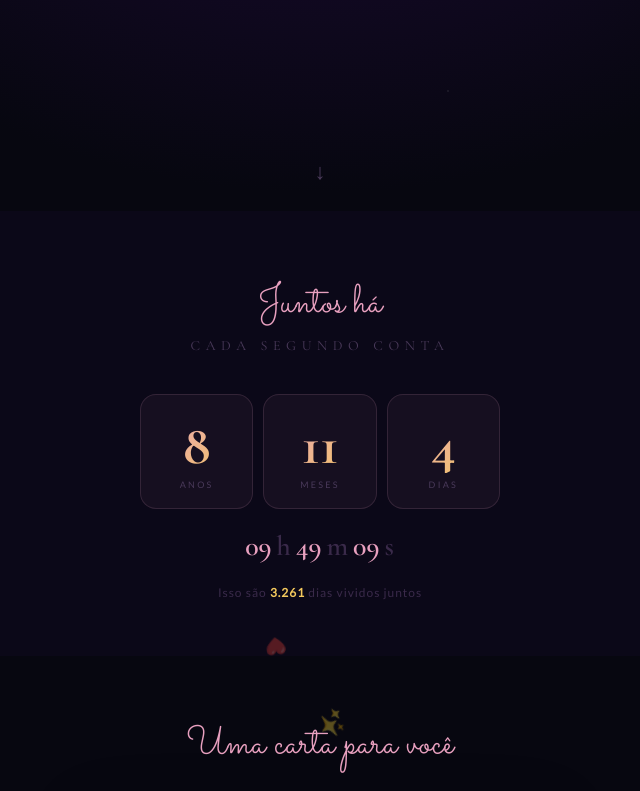
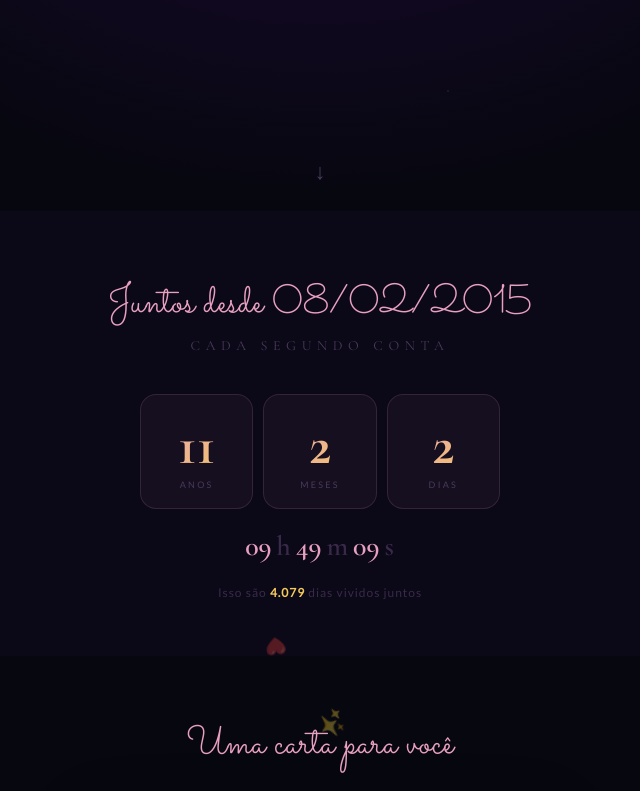
Before and after one commit to tamoaiapp/iaempresa-app, a Next.js app: page /9anos in a window 1280 px wide. Shown: the part 589-1380 px from the top of the page, without its empty margins (320-960 px from the left). Built offline with nearby package versions, Linux system fonts and the light colour scheme.

Commit message:
fix: contador juntos desde 08/02/2015 (data que se conheceram)

```diff
--- a/app/9anos/page.tsx
+++ b/app/9anos/page.tsx
@@ -2,8 +2,8 @@
 
 import { useEffect, useState } from 'react'
 
-// ✏️ Data do casamento — ajuste o horário se quiser mais precisão
-const WEDDING_DATE = new Date(2017, 4, 6, 11, 0, 0) // 6 de maio de 2017, 11h
+// ✏️ Data em que se conheceram — usada no contador "Juntos há"
+const TOGETHER_DATE = new Date(2015, 1, 8, 11, 0, 0) // 8 de fevereiro de 2015
 
 // ✏️ Fotos: coloque os arquivos em public/9anos/foto1.jpg ... foto6.jpg
 const PHOTOS = [
@@ -27,7 +27,7 @@ interface TimeElapsed {
 
 function calcTime(): TimeElapsed {
   const now = new Date()
-  const diff = now.getTime() - WEDDING_DATE.getTime()
+  const diff = now.getTime() - TOGETHER_DATE.getTime()
 
   const totalSeconds = Math.floor(diff / 1000)
   const totalDays = Math.floor(totalSeconds / 86400)
@@ -35,9 +35,9 @@ function calcTime(): TimeElapsed {
   const minutes = Math.floor(totalSeconds / 60) % 60
   const hours = Math.floor(totalSeconds / 3600) % 24
 
-  let years = now.getFullYear() - WEDDING_DATE.getFullYear()
-  let months = now.getMonth() - WEDDING_DATE.getMonth()
-  let days = now.getDate() - WEDDING_DATE.getDate()
+  let years = now.getFullYear() - TOGETHER_DATE.getFullYear()
+  let months = now.getMonth() - TOGETHER_DATE.getMonth()
+  let days = now.getDate() - TOGETHER_DATE.getDate()
 
   if (days < 0) {
     months--
@@ -505,7 +505,7 @@ export default function NoveAnos() {
         {/* ── Contador ── */}
         <section className="counter-sec">
           <div className="fi">
-            <span className="sec-script">Juntos há</span>
+            <span className="sec-script">Juntos desde 08/02/2015</span>
             <span className="sec-upper">cada segundo conta</span>
           </div>
 
```
